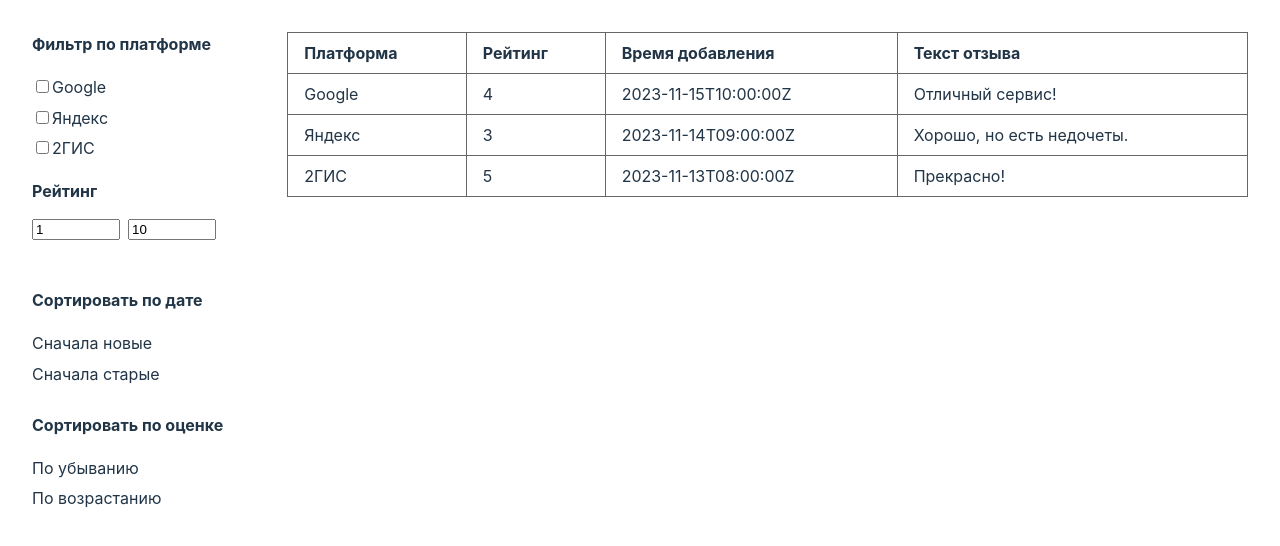
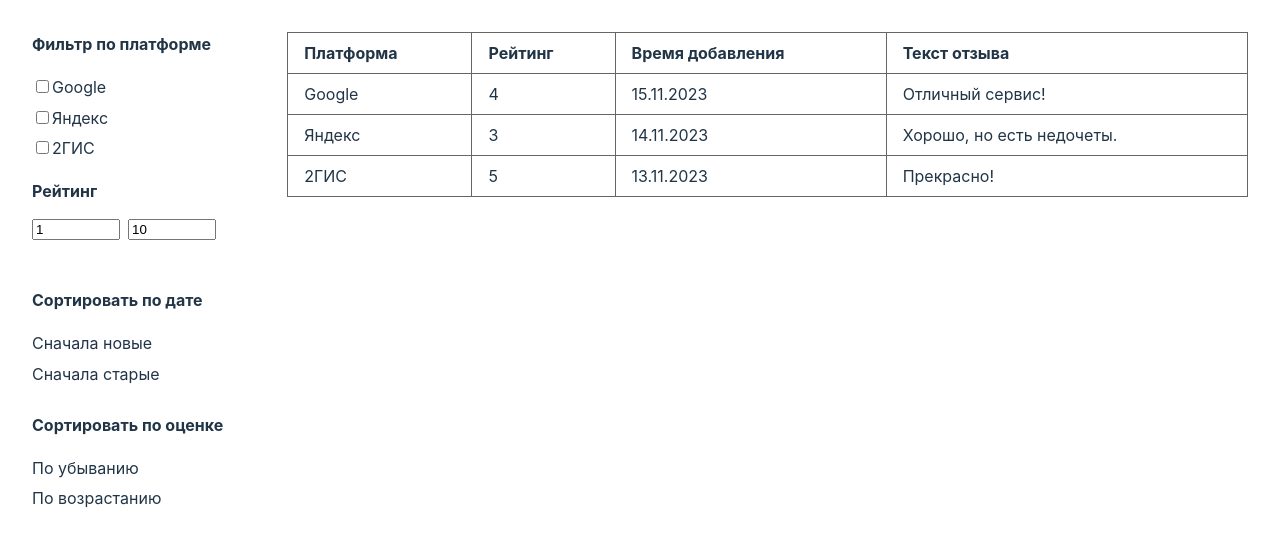
Before and after one commit to Malkey/habr-special, a React (Vite) app in the folder reviews/: page / in a window 1280 px wide. Shown: the top 546 px of the page. Built offline with nearby package versions, Linux system fonts and the light colour scheme.

Commit message:
fix date output

```diff
--- a/reviews/src/components/Table/Table.jsx
+++ b/reviews/src/components/Table/Table.jsx
@@ -15,7 +15,7 @@ const Table = () => {
         <tr key={item.id}>
             <td>{item.platform}</td>
             <td>{item.rating}</td>
-            <td>{item.date}</td>
+            <td>{new Date(item.date).toLocaleDateString('ru-RU')}</td>
             <td>{item.text}</td>
         </tr>
     ));
```
